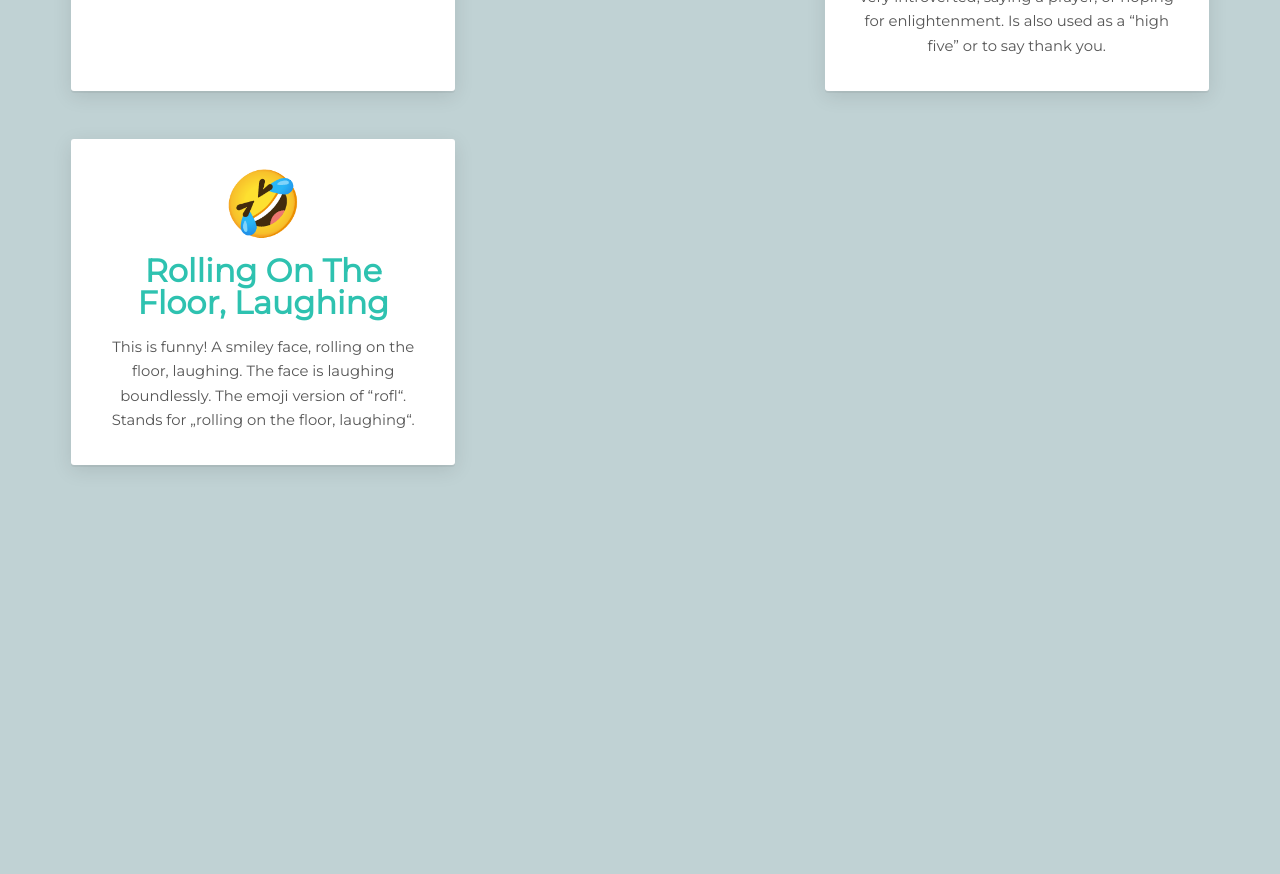
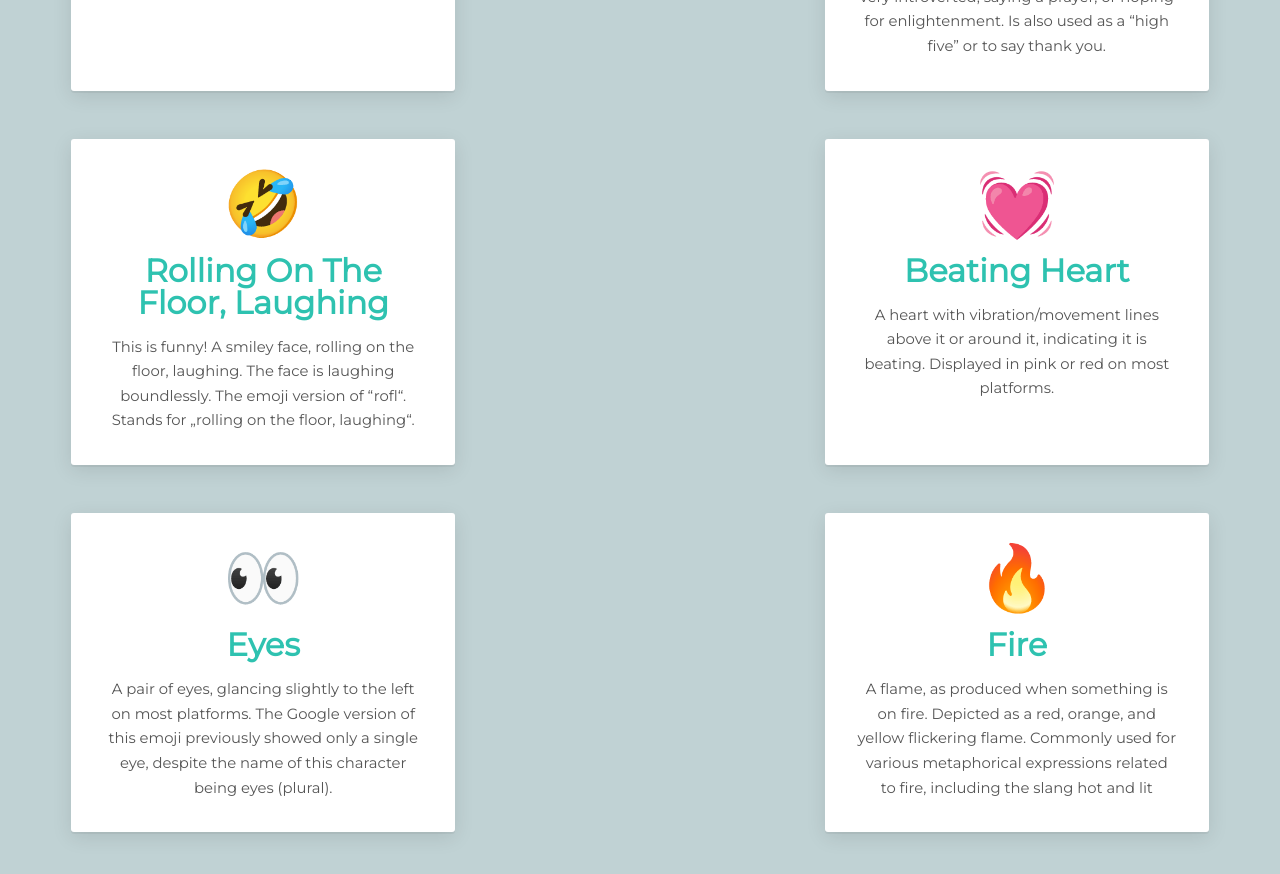
Before and after one commit to OumB2021/Emojipedia, a React (Create React App) app: page / in a window 1280 px wide. Shown: the part 460-1334 px from the top of the page. Before the commit the page ends 1037 px from the top, so only its background shows below. Built offline with nearby package versions, Linux system fonts and the light colour scheme.

Commit message:
Challenge done

```diff
--- a/src/components/App.js
+++ b/src/components/App.js
@@ -4,7 +4,12 @@ import emojipedia from "../emojipedia";
 
 function createEntry(entry) {
   return (
-    <Entry emoji={entry.emoji} name={entry.name} meaning={entry.meaning} />
+    <Entry
+      key={entry.id}
+      emoji={entry.emoji}
+      name={entry.name}
+      meaning={entry.meaning}
+    />
   );
 }
 function App() {
--- a/src/emojipedia.js
+++ b/src/emojipedia.js
@@ -20,6 +20,28 @@ const emojipedia = [
     meaning:
       "This is funny! A smiley face, rolling on the floor, laughing. The face is laughing boundlessly. The emoji version of “rofl“. Stands for „rolling on the floor, laughing“.",
   },
+
+  {
+    id: 4,
+    emoji: "💓",
+    name: "Beating Heart",
+    meaning:
+      "A heart with vibration/movement lines above it or around it, indicating it is beating. Displayed in pink or red on most platforms.",
+  },
+  {
+    id: 5,
+    emoji: "👀",
+    name: " Eyes",
+    meaning:
+      "A pair of eyes, glancing slightly to the left on most platforms. The Google version of this emoji previously showed only a single eye, despite the name of this character being eyes (plural).",
+  },
+  {
+    id: 4,
+    emoji: "🔥",
+    name: "Fire",
+    meaning:
+      "A flame, as produced when something is on fire. Depicted as a red, orange, and yellow flickering flame. Commonly used for various metaphorical expressions related to fire, including the slang hot and lit",
+  },
 ];
 
 export default emojipedia;
```
